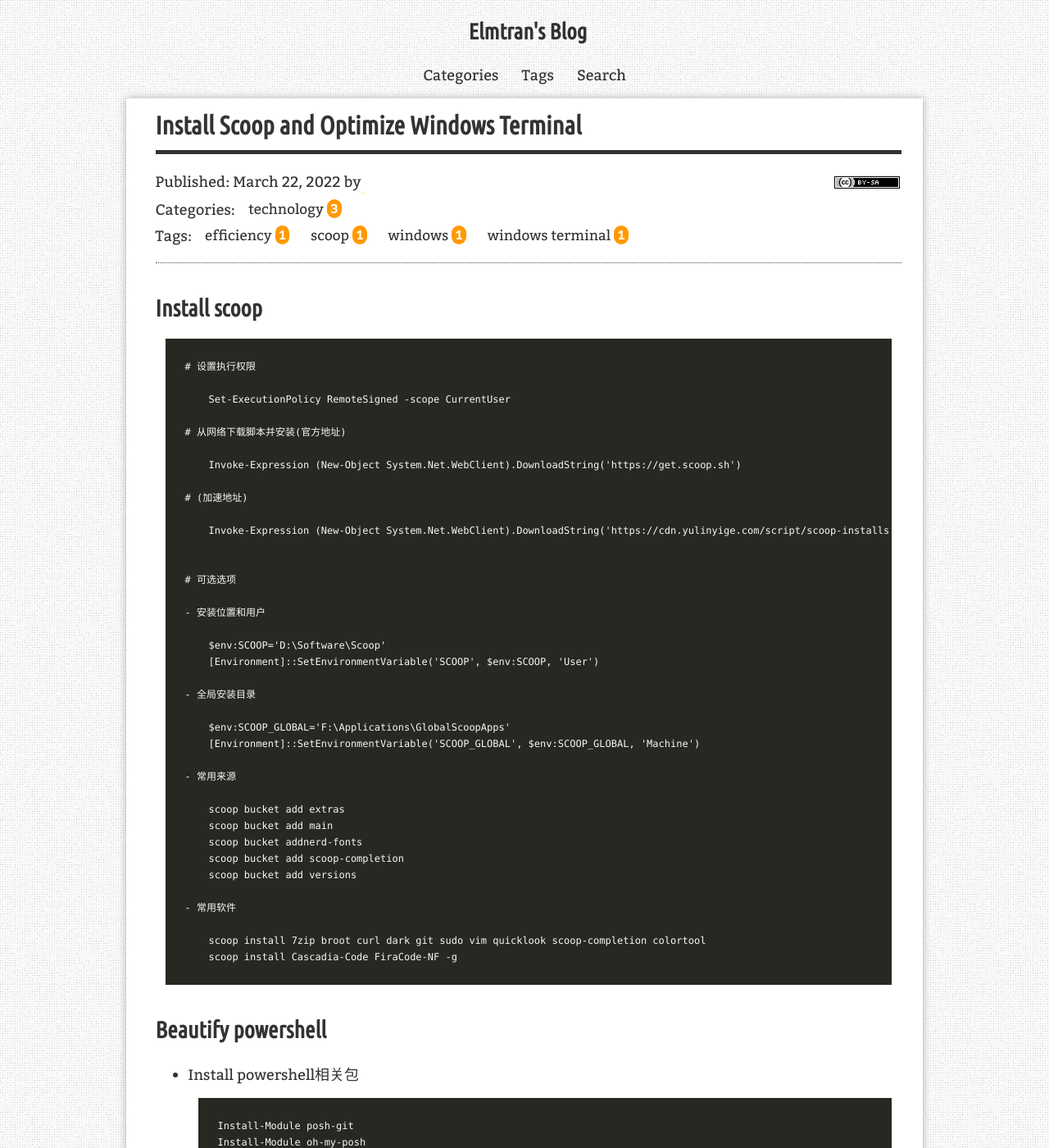
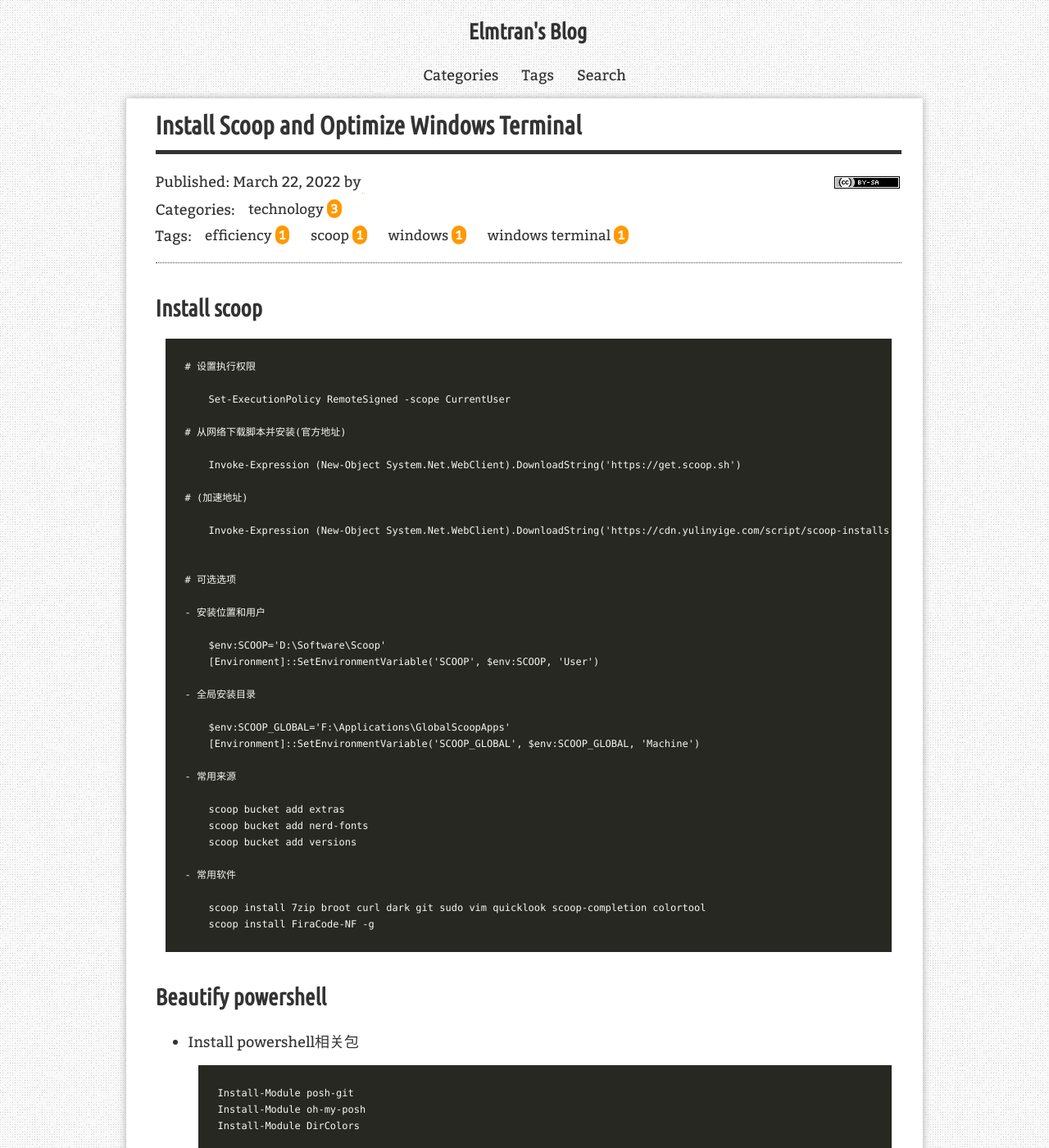
Before and after one commit to ElmTran/ElmTran.github.io, a Jekyll site: the page built from _posts/2022-03-22-install-scoop-and-optimize-windows-terminal.md, in a window 1280 px wide and 1400 px high. Shown: the whole window at 82% size. Built offline with Jekyll 4.4.1, drawn with Linux system fonts in a browser that asks for light colours; comment, search, counter and statistics services are not loaded.

Commit message:
fix post

````diff
--- a/_posts/2022-03-22-install-scoop-and-optimize-windows-terminal.md
+++ b/_posts/2022-03-22-install-scoop-and-optimize-windows-terminal.md
@@ -38,15 +38,13 @@ redirect_from:
 - 常用来源
 
     scoop bucket add extras
-    scoop bucket add main
-    scoop bucket addnerd-fonts
-    scoop bucket add scoop-completion
+    scoop bucket add nerd-fonts
     scoop bucket add versions
 
 - 常用软件
 
     scoop install 7zip broot curl dark git sudo vim quicklook scoop-completion colortool
-    scoop install Cascadia-Code FiraCode-NF -g
+    scoop install FiraCode-NF -g
 ```
 
 ## Beautify powershell
````
